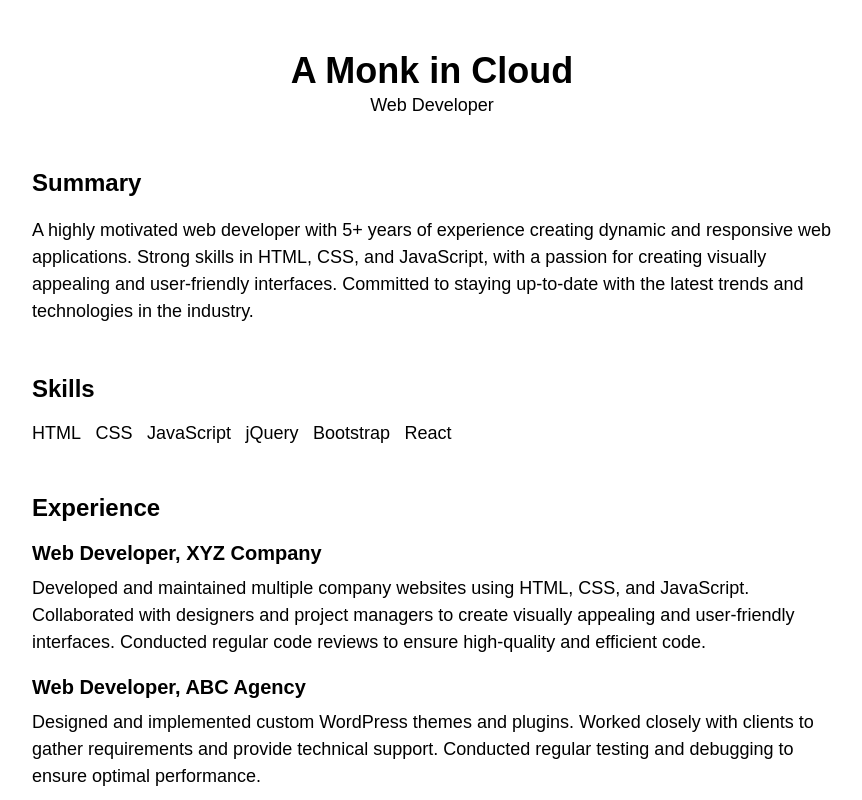
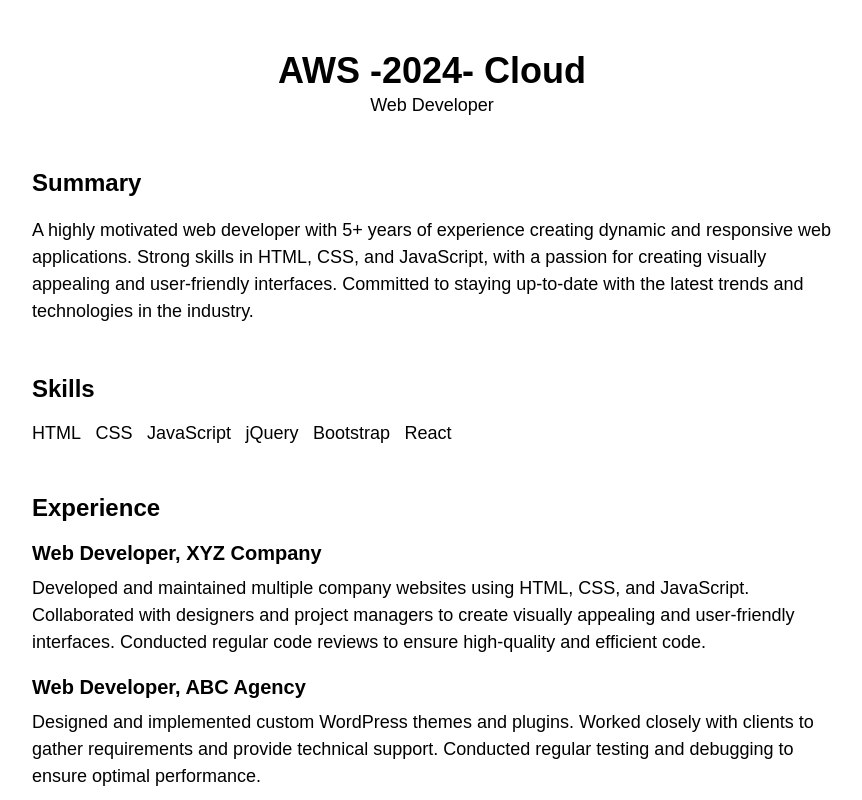
Before and after one commit to DhunganaKB/test, a plain HTML site: page index.html in a window 1280 px wide. Shown: the top 800 px of the page, without its empty margins (208-1070 px from the left). Drawn offline with Linux system fonts and the light colour scheme.

Commit message:
Update index.html

```diff
--- a/index.html
+++ b/index.html
@@ -7,7 +7,7 @@
 <body>
 	<div class="container">
 		<header>
-			<h1>A Monk in Cloud</h1>
+			<h1>AWS -2024- Cloud</h1>
 			<p>Web Developer</p>
 		</header>
 		<section>
```
